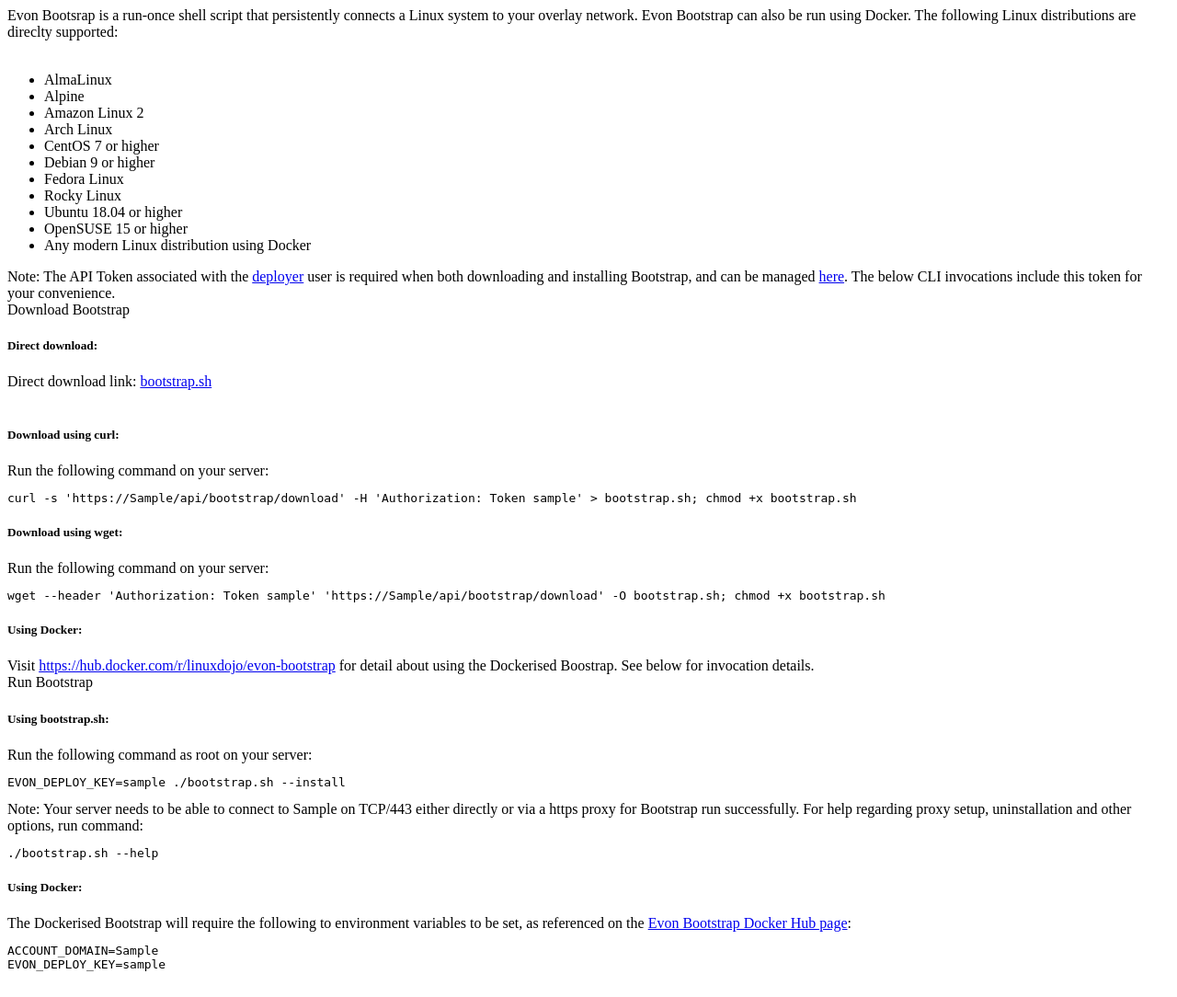
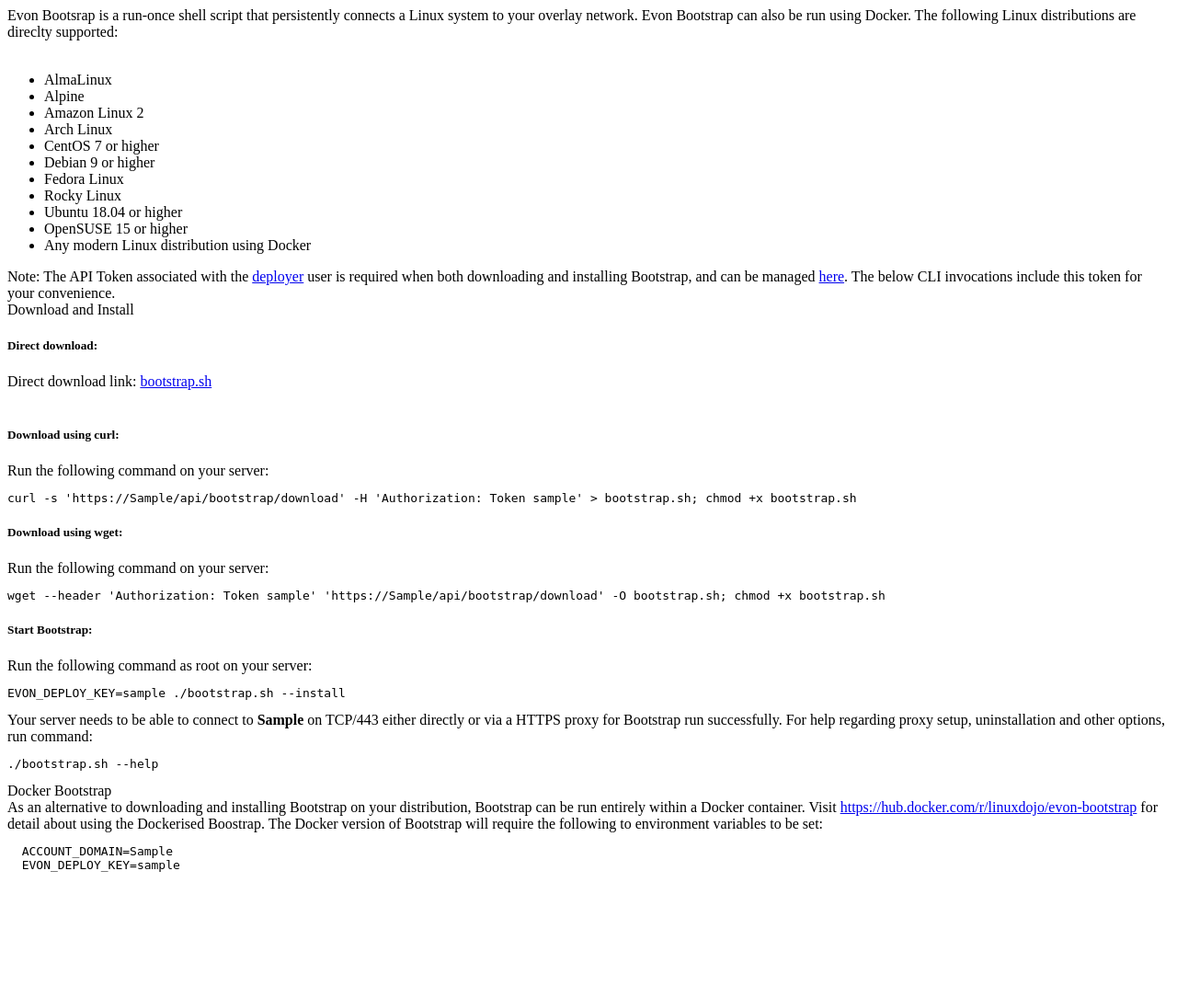
Before and after one commit to linuxdojo/evon-hub, a Django app: template hub/templates/hub/bootstrap.html in a window 1280 px wide. Shown: the whole page at 92% size. After the commit the page ends 948 px from the top, so only its background shows below. Run offline with Django 4.2, Linux system fonts and the light colour scheme; tables that the repository leaves empty hold one stand-in row (values such as "Sample post"); the template is opened without the code that fills it: values that come from a table or form of the project are taken from there, most other values are stand-ins (such as "Sample title", 1, 10 or a date in 2020); some libraries are stand-ins or nearby versions.

Commit message:
udpate bootstrap page

```diff
--- a/hub/templates/hub/bootstrap.html
+++ b/hub/templates/hub/bootstrap.html
@@ -23,10 +23,11 @@
     </div>
 
     <div class="card-header">
-      Download Bootstrap
+      Download and Install
     </div>
 
     <div class="card-body">
+      <div id="content-main" class="col-12">
         <h5>Direct download:</h5>
         <span>Direct download link: <a href="/api/bootstrap/download">bootstrap.sh</a></span>
         <br />
@@ -37,20 +38,19 @@
         <h5>Download using wget:</h5>
         Run the following command on your server:
         <pre>wget --header 'Authorization: Token {{ deploy_token }}' 'https://{{ account_domain }}/api/bootstrap/download' -O bootstrap.sh; chmod +x bootstrap.sh</pre>
-      <h5>Using Docker:</h5>
-      Visit <a href="https://hub.docker.com/r/linuxdojo/evon-bootstrap" target="_blank">https://hub.docker.com/r/linuxdojo/evon-bootstrap</a> for detail about using the Dockerised Boostrap. See below for invocation details.
+        <h5>Start Bootstrap:</h5>
+        Run the following command as root on your server:
+        <pre>EVON_DEPLOY_KEY={{ deploy_token }} ./bootstrap.sh --install</pre>
+        Your server needs to be able to connect to <strong>{{ account_domain }}</strong> on TCP/443 either directly or via a HTTPS proxy for Bootstrap run successfully. For help regarding proxy setup, uninstallation and other options, run command:
+        <pre>./bootstrap.sh --help</pre>
+      </div>
     </div>
     <div class="card-header">
-      Run Bootstrap
+      Docker Bootstrap
     </div>
     <div class="card-body">
-      <h5>Using bootstrap.sh:</h5>
-      Run the following command as root on your server:
-      <pre>EVON_DEPLOY_KEY={{ deploy_token }} ./bootstrap.sh --install</pre>
-      Note: Your server needs to be able to connect to {{ account_domain }} on TCP/443 either directly or via a https proxy for Bootstrap run successfully. For help regarding proxy setup, uninstallation and other options, run command:
-      <pre>./bootstrap.sh --help</pre>
-      <h5>Using Docker:</h5>
-      The Dockerised Bootstrap will require the following to environment variables to be set, as referenced on the <a href="https://hub.docker.com/r/linuxdojo/evon-bootstrap" target="_blank">Evon Bootstrap Docker Hub page</a>:
+      <div id="content-main" class="col-12">
+        As an alternative to downloading and installing Bootstrap on your distribution, Bootstrap can be run entirely within a Docker container. Visit <a href="https://hub.docker.com/r/linuxdojo/evon-bootstrap" target="_blank">https://hub.docker.com/r/linuxdojo/evon-bootstrap</a> for detail about using the Dockerised Boostrap. The Docker version of Bootstrap will require the following to environment variables to be set:
         <pre>
   ACCOUNT_DOMAIN={{ account_domain }}
   EVON_DEPLOY_KEY={{ deploy_token }}
@@ -58,3 +58,4 @@ EVON_DEPLOY_KEY={{ deploy_token }}
       </div>
     </div>
   </div>
+</div>
```
Lines whose indentation alone changed are shown as unchanged.
